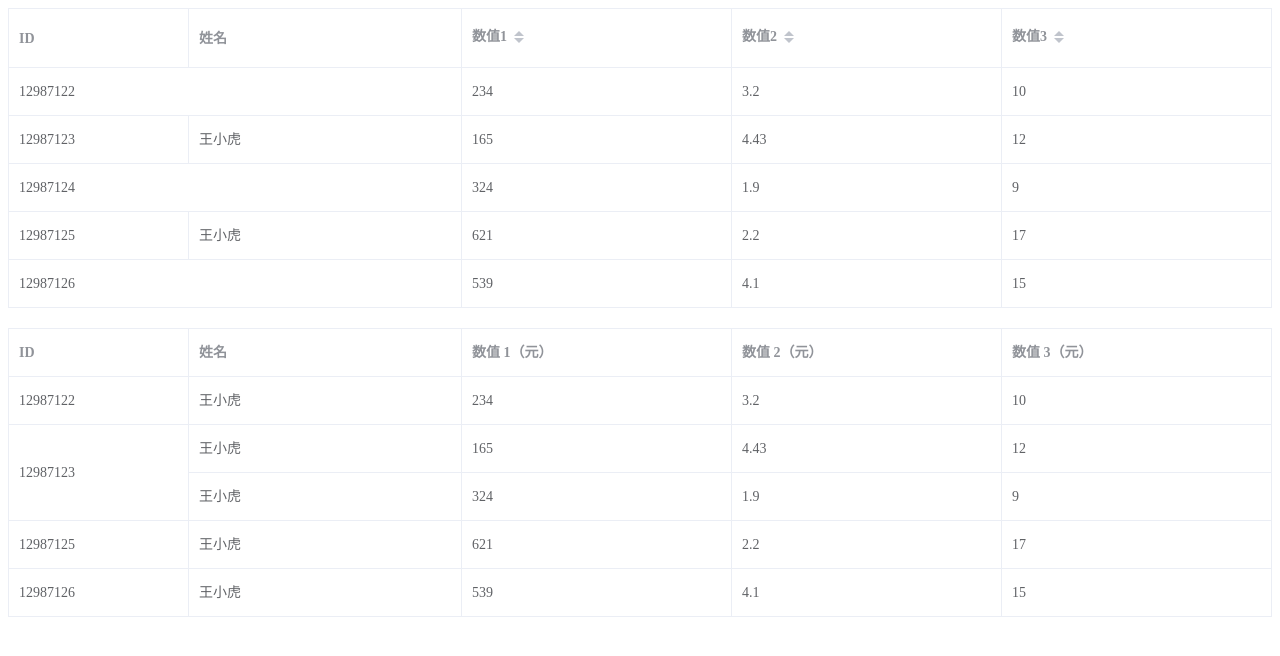
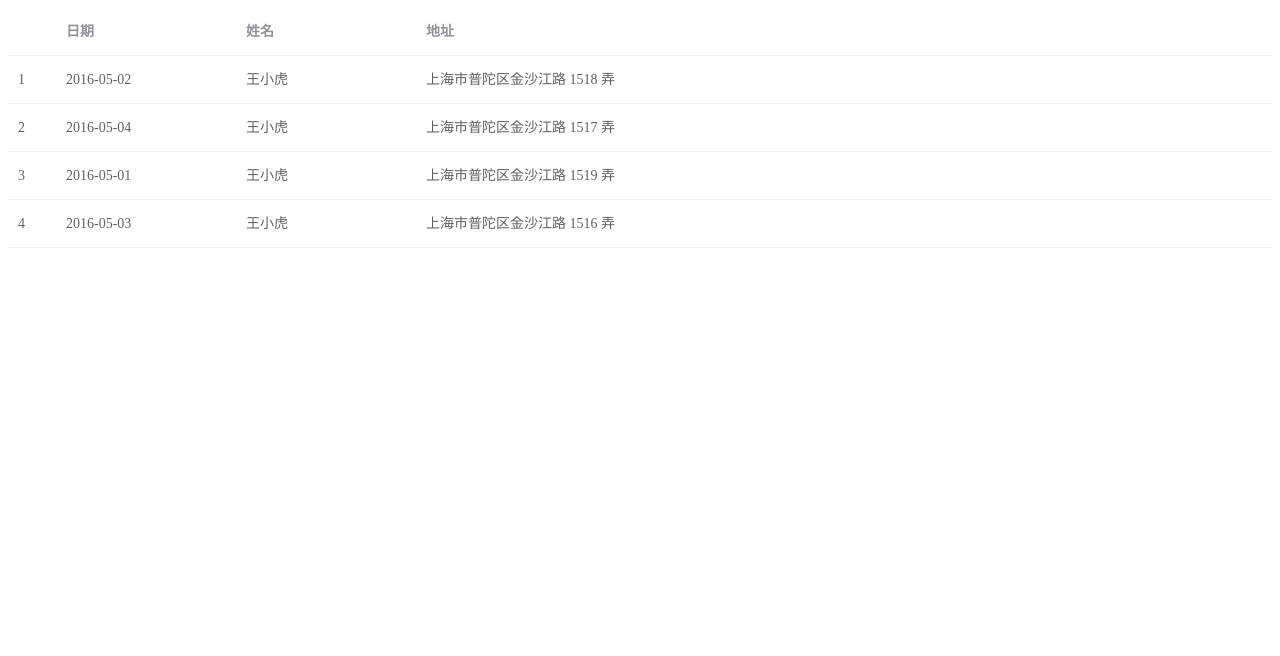
Before and after one commit to kingyeahwei/element_learning, a Vue app: page / in a window 1280 px wide. Shown: the top 656 px of the page. Built offline with nearby package versions, Linux system fonts and the light colour scheme.

Commit message:
table 自定义索引

```diff
--- a/src/App.vue
+++ b/src/App.vue
@@ -2,42 +2,25 @@
   <div id="app">
     <el-table
       :data="tableData"
-      :span-method="arraySpanMethod"
-      border
       style="width: 100%">
-      <el-table-column prop="id" label="ID" width="180"></el-table-column>
-      <el-table-column prop="name" label="姓名"></el-table-column>
-      <el-table-column prop="amount1" label="数值1" sortable></el-table-column>
-      <el-table-column prop="amount2" label="数值2" sortable></el-table-column>
-      <el-table-column prop="amount3" label="数值3" sortable></el-table-column>
-    </el-table>
-
-    <el-table
-      :data="tableData"
-      :span-method="objectSpanMethod"
-      border
-      style="width: 100%; margin-top: 20px">
       <el-table-column
-        prop="id"
-        label="ID"
-        width="180">
-      </el-table-column>
+        type="index"
+        :index="indexMethod"
+      ></el-table-column>
+      <el-table-column
+        prop="date"
+        label="日期"
+        width="180"
+      ></el-table-column>
       <el-table-column
         prop="name"
-        label="姓名">
-      </el-table-column>
+        label="姓名"
+        width="180"
+      ></el-table-column>
       <el-table-column
-        prop="amount1"
-        label="数值 1（元）">
-      </el-table-column>
-      <el-table-column
-        prop="amount2"
-        label="数值 2（元）">
-      </el-table-column>
-      <el-table-column
-        prop="amount3"
-        label="数值 3（元）">
-      </el-table-column>
+        prop="address"
+        label="地址"
+      ></el-table-column>
     </el-table>
   </div>
 </template>
@@ -49,66 +32,47 @@
       return {
         tableData: [
           {
-                        id: '12987122',
+            date: '2016-05-02',
             name: '王小虎',
-                        amount1: '234',
-                        amount2: '3.2',
-                        amount3: 10
+            province: '上海',
+            city: '普陀区',
+            address: '上海市普陀区金沙江路 1518 弄',
+            zip: 200333,
+            tag: '家'
           }, {
-                        id: '12987123',
+            date: '2016-05-04',
             name: '王小虎',
-                        amount1: '165',
-                        amount2: '4.43',
-                        amount3: 12
+            province: '上海',
+            city: '普陀区',
+            address: '上海市普陀区金沙江路 1517 弄',
+            zip: 200333,
+            tag: '公司'
           }, {
-                        id: '12987124',
+            date: '2016-05-01',
             name: '王小虎',
-                        amount1: '324',
-                        amount2: '1.9',
-                        amount3: 9
+            province: '上海',
+            city: '普陀区',
+            address: '上海市普陀区金沙江路 1519 弄',
+            zip: 200333,
+            tag: '家'
           }, {
-                        id: '12987125',
+            date: '2016-05-03',
             name: '王小虎',
-                        amount1: '621',
-                        amount2: '2.2',
-                        amount3: 17
-                    }, {
-                        id: '12987126',
-                        name: '王小虎',
-                        amount1: '539',
-                        amount2: '4.1',
-                        amount3: 15
+            province: '上海',
+            city: '普陀区',
+            address: '上海市普陀区金沙江路 1516 弄',
+            zip: 200333,
+            tag: '公司'
           }
         ]
       }
     },
     methods: {
-            arraySpanMethod({row, column, rowIndex, columnIndex}) {
-                if (rowIndex % 2 === 0) {
-                    if (columnIndex === 0) {
-                        return [1, 2];
-                    } else if (columnIndex === 1) {
-                        return [0, 0];
-                    }
-                }
-            },
-            objectSpanMethod({ row, column, rowIndex, columnIndex }) {
-                if (columnIndex === 0) {
-                    if (rowIndex === 1) {
-                        return {
-                            rowspan: 2,
-                            colspan: 1
-                        };
-                    } else if (rowIndex === 2) {
-                        return {
-                            rowspan: 0,
-                            colspan: 0
-                        };
+      indexMethod(index) {
+        return index + 1;
       }
     }
   }
-        },
-    };
 </script>
 
 <style lang="less">
```
Lines whose indentation alone changed are shown as unchanged.
